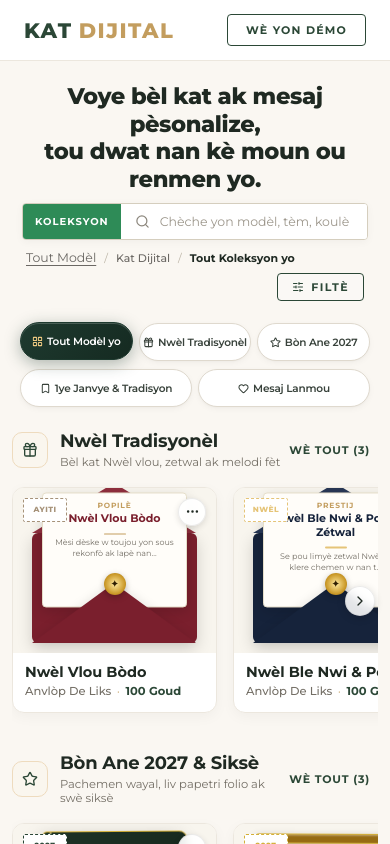
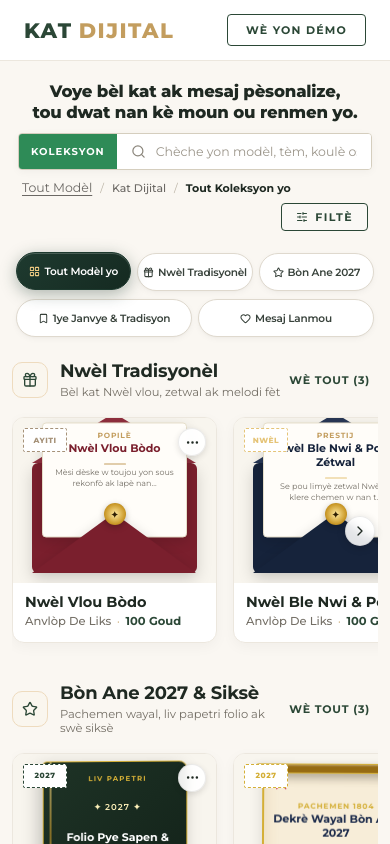
Before and after one commit to CalvertWanguy/katdigital, a React (Vite) app: page / in a window 390 px wide. Shown: the top 844 px of the page. Built offline with nearby package versions, Linux system fonts and the light colour scheme.

Commit message:
fix: mete tit banyè a sou 2 liy sou mobil ak korije Ve san aksan

```diff
--- a/index.html
+++ b/index.html
@@ -3,7 +3,7 @@
   <head>
     <meta charset="UTF-8" />
     <meta name="viewport" content="width=device-width, initial-scale=1.0, maximum-scale=1.0, user-scalable=no" />
-    <title>KAT DIJITAL • Bèl Kat Vè & Swè Dijital</title>
+    <title>KAT DIJITAL • Bèl Kat Ve & Swè Dijital</title>
 
     <!-- Tipografi Inifye : Montserrat -->
     <link rel="preconnect" href="https://fonts.googleapis.com">
--- a/src/App.jsx
+++ b/src/App.jsx
@@ -388,7 +388,7 @@ export default function App() {
           <span className="brand-kat">KAT</span>
           <span className="brand-dijital">DIJITAL</span>
         </a>
-        <div className="nav-tagline">Bèl Kat Vè & Swè Dijital pou Tout Okazyon</div>
+        <div className="nav-tagline">Bèl Kat Ve & Swè Dijital pou Tout Okazyon</div>
         <div>
           <button
             onClick={() => handleOpenDemo(TEMPLATES[0])}
@@ -402,7 +402,8 @@ export default function App() {
       {/* 2. Bannyè & Rechèch Éditrice (Style Image 2) */}
       <section className="hero-section">
         <h1 className="hero-title">
-          Voye bèl kat ak mesaj pèsonalize,<br />tou dwat nan kè moun ou renmen yo.
+          <span className="hero-title-line">Voye bèl kat ak mesaj pèsonalize,</span>
+          <span className="hero-title-line">tou dwat nan kè moun ou renmen yo.</span>
         </h1>
         <p className="hero-desc">
           Chwazi yon modèl papetri, ekri pawòl ou ak tout kè w, epi pataje yon souvni inik kote w vle pou sèlman <strong>100 Goud</strong>.
--- a/src/index.css
+++ b/src/index.css
@@ -102,6 +102,10 @@ body {
   margin-bottom: 14px;
 }
 
+.hero-title-line {
+  display: block;
+}
+
 .hero-desc {
   font-size: 14px;
   color: var(--text-muted);
@@ -112,14 +116,21 @@ body {
 
 @media (max-width: 680px) {
   .hero-section {
-    padding: 22px 12px 14px;
+    padding: 20px 8px 14px;
   }
 
   .hero-title {
-    font-size: clamp(20px, 5.8vw, 25px);
-    line-height: 1.22;
+    font-size: clamp(13px, 4.25vw, 17.5px);
+    line-height: 1.28;
     margin-bottom: 10px;
-    word-break: normal;
+    letter-spacing: -0.2px;
+  }
+
+  .hero-title-line {
+    display: block;
+    white-space: nowrap;
+    overflow: hidden;
+    text-overflow: ellipsis;
   }
 
   .hero-desc {
@@ -129,7 +140,7 @@ body {
 
 @media (max-width: 360px) {
   .hero-title {
-    font-size: 19px;
+    font-size: clamp(12px, 4vw, 14.5px);
   }
 }
 
```
